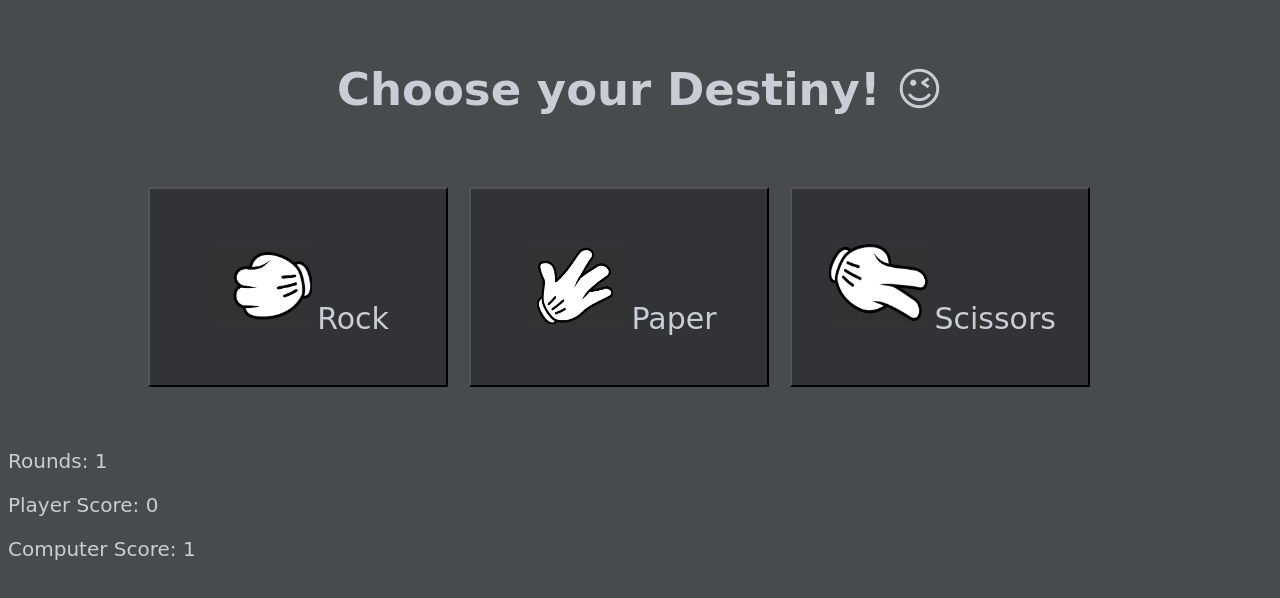
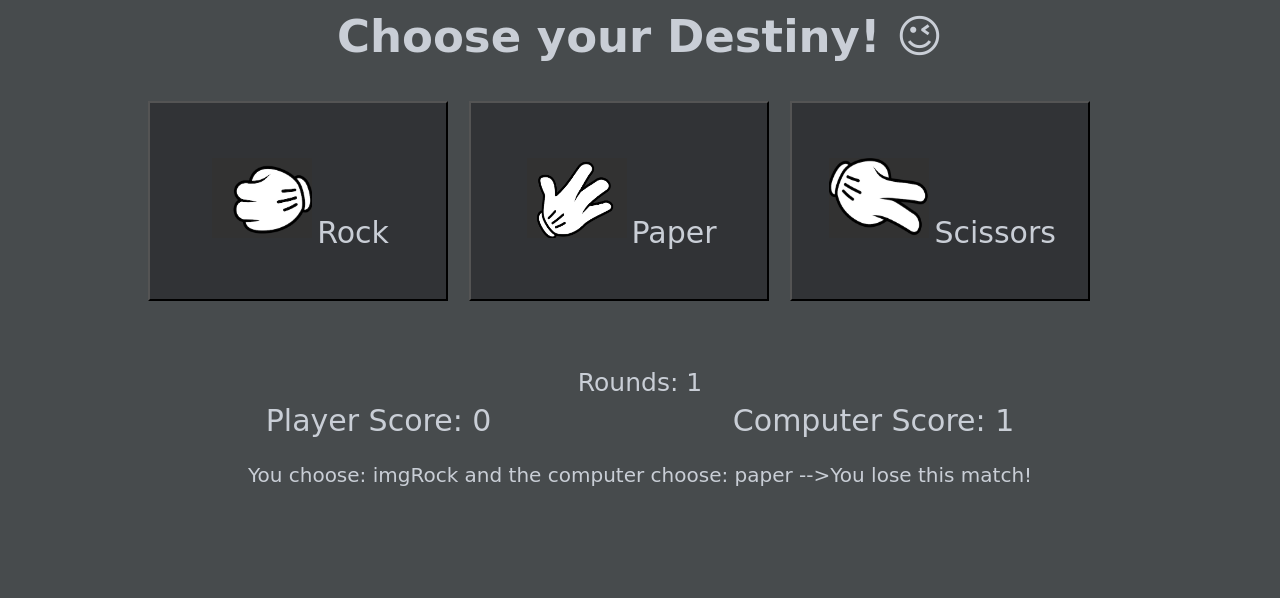
Before and after one commit to fabygiacomini/rock-paper-scissors-odin, a plain HTML site: page rock-paper-scissors odin.html in a window 1280 px wide. Both pictures are taken after a click on the button "Rock". Drawn offline with Linux system fonts and the light colour scheme; a web font is replaced by a local one.

Commit message:
update css and display some text - round wins and choices; also I created the reset button to show after game is over (still need to make it work - later )

```diff
--- a/rock-paper-scissors odin.html
+++ b/rock-paper-scissors odin.html
@@ -8,6 +8,7 @@
         <link href="style-rps.css" rel="stylesheet" type="text/css">
         <link href="https://fonts.googleapis.com/css?family=Yeon+Sung&display=swap" rel="stylesheet">
     </head>
+
     <body>
         <h1 class="choose">Choose your Destiny! &#128521</h1>
         <div class="btnContainer">
@@ -15,14 +16,25 @@
             <button id="paper" class="buttons"><img src="img/paper.png" alt="paper symbol" id="imgPaper">Paper</button>
             <button id="scissors" class="buttons"><img src="img/scissors.png" alt="scissors symbol" id="imgScissors">Scissors</button>
         </div>
+        <div class="round"><p></p></div>
 
-    <div class="logContainer">
-        <div class="round"><p></p></div>
+        <!-- show the number of rounds and points -->
+        <div class="pointsContainer">
             <div class="playerPoints"><p></p></div>
             <div class="computerPoints"><p></p></div>
-        <div class="roundResult"><p></p></div>
         </div>
 
+        <!-- show only the choices and the match result -->
+        <div class="textsContainer">
+            <div class="picksShown"><p></p></div>
+            <div class="textRound"><p></p></div>
+        </div>
+        <!-- show the final result of the game (5 rounds) -->
+        <div class="roundResult"><p></p></div>
+
+        <div class="receiveResetBtn">
+            <!-- <button class="resetBtn">Reset Game </button>  it will be create on javascript after 5 rounds of game-->
+        </div>
 
         <script type="text/javascript" src="rps.js" ></script>
     </body>
--- a/rps.js
+++ b/rps.js
@@ -4,32 +4,54 @@ const options = ['rock', 'paper', 'scissors'];
 let playerScore = 0;
 let computerScore = 0;
 let rounds = 0;
-const btn = document.querySelectorAll('button');
+
+const btn = document.querySelectorAll('.buttons');
 const match = document.querySelector('.round > p');
 const playerPoints = document.querySelector('.playerPoints > p');
 const computerPoints = document.querySelector('.computerPoints > p');
 const roundResult = document.querySelector('.roundResult > p');
+const textRound = document.querySelector('.textRound > p');
+const pickText =document.querySelector('.picksShown > p');
 
-
+// all happens after the CLICK EVENT
 btn.forEach((button) => {
     button.addEventListener('click', (e) => {
-        let escolhaDoJogador = '';
-        escolhaDoJogador = e.target.id;
-        const escolhaDoComputador = computerPlay();
-        const winnerDetermine = playRound(escolhaDoJogador, escolhaDoComputador);
+        let playerChoice = '';
+        playerChoice = e.target.id;
+        const computerChoice = computerPlay();
+        const winnerDetermine = playRound(playerChoice, computerChoice);
         rounds++;
-        // console.log(escolhaDoJogador, escolhaDoComputador);
+        // console.log(playerChoice, computerChoice);
         // console.log(winnerDetermine);
         // console.log('Jogador ' + playerScore);
         // console.log('Computador ' + computerScore);
 
+        match.textContent = 'Rounds: ' + rounds;
+        playerPoints.textContent = 'Player Score: ' + playerScore;
+        computerPoints.textContent = 'Computer Score: ' + computerScore;
+        pickText.textContent = `You choose: ${playerChoice} and the computer choose: ${computerChoice} --> `;
+        textRound.textContent = winnerDetermine;
+
+        // the ultimate winner only appears after 5 rounds
         if(playerScore == 5 || computerScore == 5) {
             let ultimateWinner = determineUltimateWinner(playerScore, computerScore);
             roundResult.textContent = ultimateWinner;
+
+            // create reset button after someone won > game is over
+            const receiveRstBtn = document.querySelector('.receiveResetBtn'); //call the div with class "receiveResetBtn"
+            const resetButton = document.createElement('button');
+            resetButton.classList.add('resetBtn');
+            resetButton.textContent = 'Reset Game';
+            receiveRstBtn.appendChild(resetButton);
+
+            // make reset button work -> WORKING ON IT
+            // const cleanAll = document.querySelector('.resetBtn');
+            // cleanAll.addEventListener('click', (e) => {
+            //     rounds = 0;
+            //     playerScore = 0;
+            //     computerScore = 0;
+            // })
         }
-        match.textContent = 'Rounds: ' + rounds;
-        playerPoints.textContent = 'Player Score: ' + playerScore;
-        computerPoints.textContent = 'Computer Score: ' + computerScore;
     })
 });
 
@@ -62,6 +84,7 @@ function playRound(playerSelection, computerSelection) {
 
 }
 
+// final comparision to determinate the ultimate winner of he game
 function determineUltimateWinner(playerScore, computerScore) {
     if (playerScore > computerScore) {
         return 'You won this game! Congratz!';
--- a/style-rps.css
+++ b/style-rps.css
@@ -9,7 +9,7 @@ body {
 
 h1 {
     text-align: center;
-    margin-top: 5%;
+    margin-top: 10px;
     font-size: 45px;
 }
 
@@ -28,7 +28,7 @@ h1 {
     margin-right: auto;
     width: 1000px;
     height: 250px;
-    margin-top: 5%;
+    margin-top: 10px;
 }
 
 img {
@@ -37,7 +37,55 @@ img {
     margin: 5px;
 }
 
-.logContainer {
-    display: inline-block;
+.round {
+    display: flex;
+    font-size: 25px;
+    height: 30px;
+    width: 1000px;
+    margin-left: auto;
+    margin-right: auto;
+    justify-content: center;
+}
+
+.pointsContainer {
+    display: flex;
+    flex-direction: row;
+    font-size: 30px;
+    width: 990px;
+    height: 50px;
+    margin-left: auto;
+    margin-right: auto;
+    justify-content: space-around;
+}
+
+.textsContainer {
     font-size: 20px;
+    display: flex;
+    height: 20px;
+    margin-top: 20px;
+    flex-direction: row;
+    justify-content: center;
 }
+
+.roundResult {
+    display: flex;
+    font-size: 25px;
+    margin-top: 20px;
+    margin-bottom: 0;
+    width: 1000px;
+    margin-left: auto;
+    margin-right: auto;
+    justify-content: center;
+}
+
+.resetBtn {
+    width: 100px;
+    height: 25px;
+    margin-left: auto;
+    margin-right: auto;
+    margin-bottom: 0;
+    background-color: rgb(49, 51, 54);
+    font-size: 15px;
+    display: flex;
+    justify-content: center;
+}
```
Lines whose indentation alone changed are shown as unchanged.
